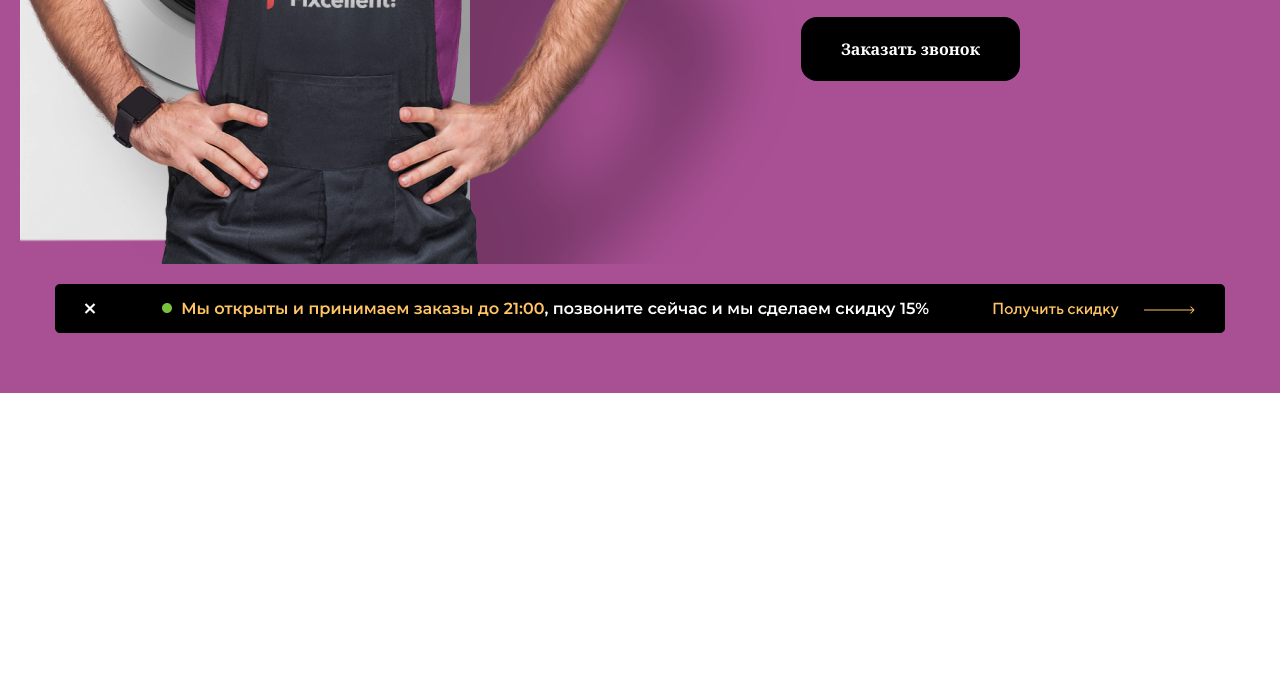
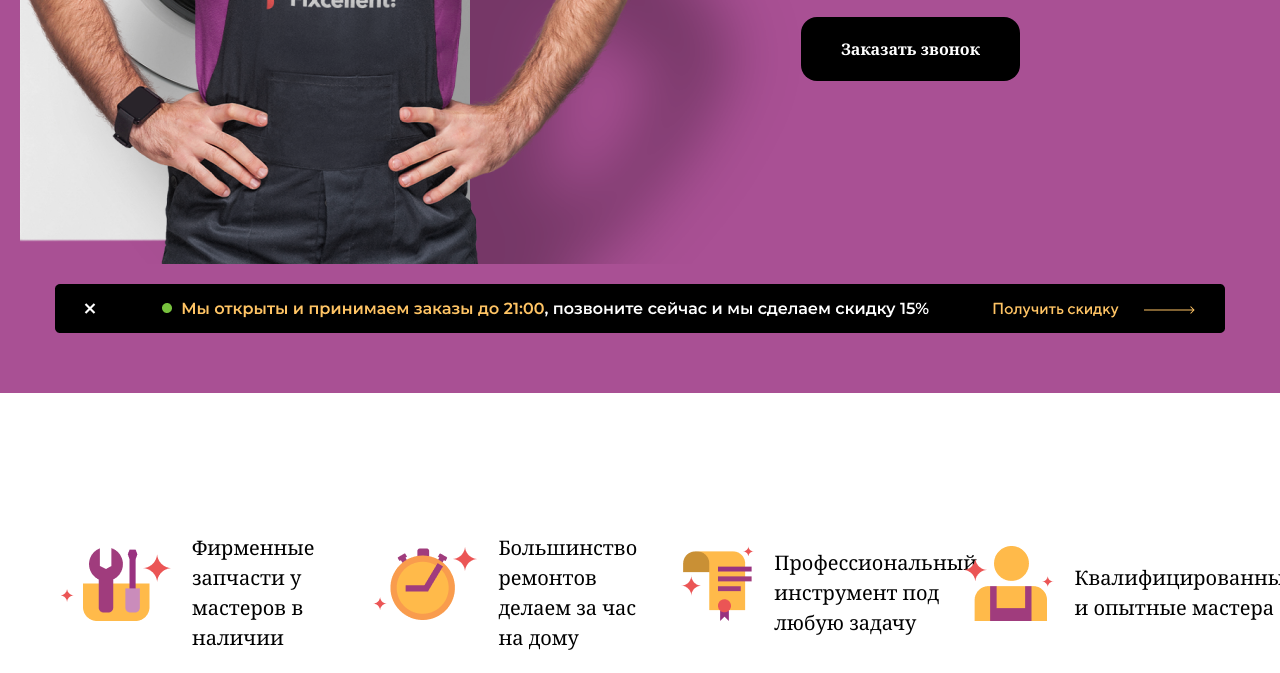
Before and after one commit to FazilovAzimjon/Github8, a website: page src/index.html in a window 1280 px wide. Shown: the part 705-1378 px from the top of the page. Before the commit the page ends 1098 px from the top, so only its background shows below. Drawn offline with nearby package versions, Linux system fonts and the light colour scheme; files that its build step writes are made by us from their sources.

Commit message:
main1 in branch

```diff
--- a/src/index.html
+++ b/src/index.html
@@ -1,11 +1,13 @@
 <!DOCTYPE html>
 <html lang="en">
+
 <head>
     <meta charset="UTF-8">
     <meta name="viewport" content="width=device-width, initial-scale=1.0">
     <title>Document</title>
     <link rel="stylesheet" href="./output.css">
 </head>
+
 <body class="font-serif">
     <header class="bg-[#A95094] py-5 lg:py-15 relative">
         <nav class="max-w-300 m-auto flex items-center justify-between p-10">
@@ -19,21 +21,48 @@
             </div>
             <div class="flex items-center gap-10">
                 <img src="./локация.png" alt="" class="lg:block hidden">
-                <button class="py-5 px-10 rounded-2xl border-2 border-[#FFC464] text-[#FFC464] text-[16px] font-[700]">Позвонить</button>
+                <button
+                    class="py-5 px-10 rounded-2xl border-2 border-[#FFC464] text-[#FFC464] text-[16px] font-[700]">Позвонить</button>
             </div>
         </nav>
         <nav class="max-w-370 m-auto flex items-center lg:flex-row flex-col-reverse p-5">
             <img src="./repairman 1.png" alt="" class="z-1 ">
             <img src="./стриралка.png" alt="" class="absolute lg:w-[450px] lg:top-80 top-130 w-[200px]">
             <div class="flex flex-col gap-5">
-                <p class="lg:w-[604px] w-[360px] text-[28px] lg:text-[47px] font-[800] text-[white]">Ремонт стиральных машин на дому c годовой гарантией</p>
-                <p class="lg:text-[20px] text-[18px] font-[700] w-[340px] lg:w-[560px] text-[white]"><span class="text-[#FFC464]">Отремонтируем на дому </span>или бесплатно завезем и доставим обратно из сервисного центра</p>
-                  <button class="py-5 px-10 rounded-2xl w-fit lg:block hidden  bg-[black] text-[white] text-[16px] font-[700]">Заказать звонок</button>
+                <p class="lg:w-[604px] w-[360px] text-[28px] lg:text-[47px] font-[800] text-[white]">Ремонт стиральных
+                    машин на дому c годовой гарантией</p>
+                <p class="lg:text-[20px] text-[18px] font-[700] w-[340px] lg:w-[560px] text-[white]"><span
+                        class="text-[#FFC464]">Отремонтируем на дому </span>или бесплатно завезем и доставим обратно из
+                    сервисного центра</p>
+                <button
+                    class="py-5 px-10 rounded-2xl w-fit lg:block hidden  bg-[black] text-[white] text-[16px] font-[700]">Заказать
+                    звонок</button>
             </div>
 
         </nav>
         <img src="./баннер скидки.png" alt="" class="max-w-300 m-auto lg:block hidden">
         <img src="./плашка скидки.png" alt="" class="lg:hidden block mt-20">
     </header>
+    <main>
+        <section class="max-w-300 m-auto mt-25 flex justify-between lg:flex-row flex-col p-5 gap-10">
+            <div class="w-fit lg:flex-row flex gap-5 items-center" >
+                <img src="./Group 819.png" alt="">
+                <p class="lg:w-[208px] w-[225px] text-[20px] font-[500] mt-5 ">Фирменные запчасти у мастеров в наличии</p>
+            </div>
+             <div class="w-fit lg:flex-row flex gap-5 items-center">
+                <img src="./Group 818.png" alt="">
+                <p class="lg:w-[208px] w-[225px] text-[20px] font-[500] mt-5">Большинство ремонтов делаем за час на дому</p>
+            </div>
+            <div class="w-fit lg:flex-row flex gap-5 items-center">
+                <img src="./Group 811.png" alt="">
+                <p class="lg:w-[208px] w-[225px] text-[20px] font-[500] mt-5">Профессиональный инструмент под любую задачу</p>
+            </div>
+             <div class="w-fit lg:flex-row flex gap-5 items-center">
+                <img src="./Group 779.png" alt="">
+                <p class="lg:w-[208px] w-[225px] text-[20px] font-[500] mt-5">Квалифицированные и опытные мастера</p>
+            </div>
+        </section>
+    </main>
 </body>
+
 </html>
```
Also changed, not shown: src/Group 779.png (added), src/Group 811.png (added), src/Group 818.png (added), src/Group 819.png (added).
